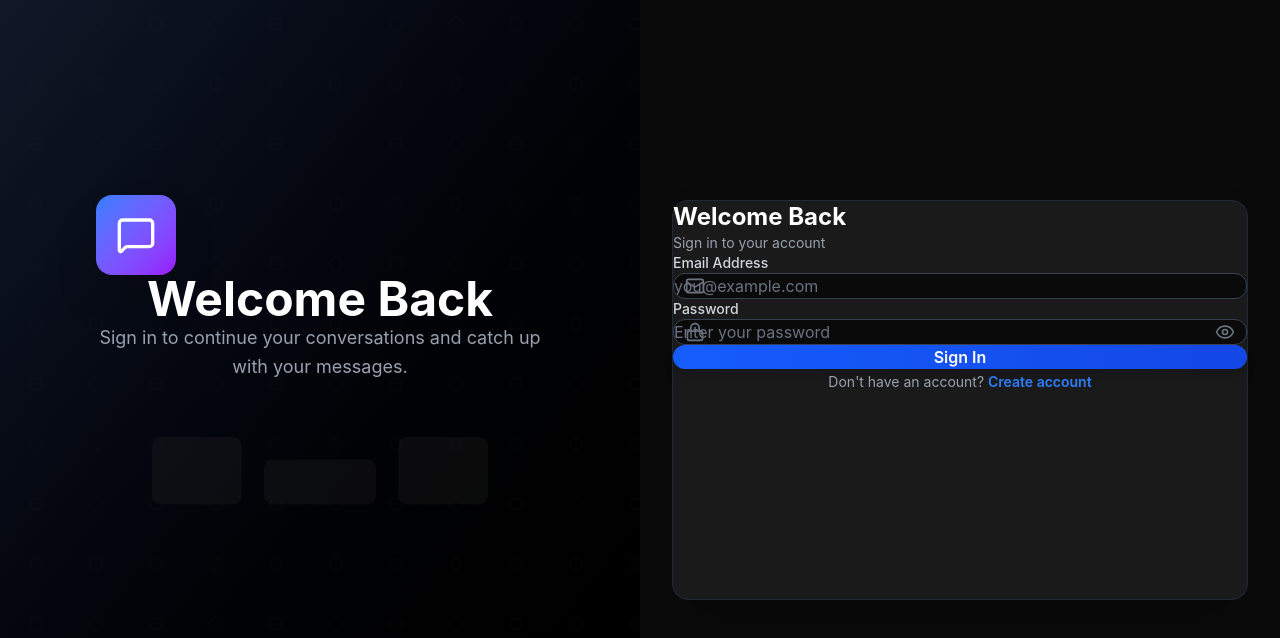
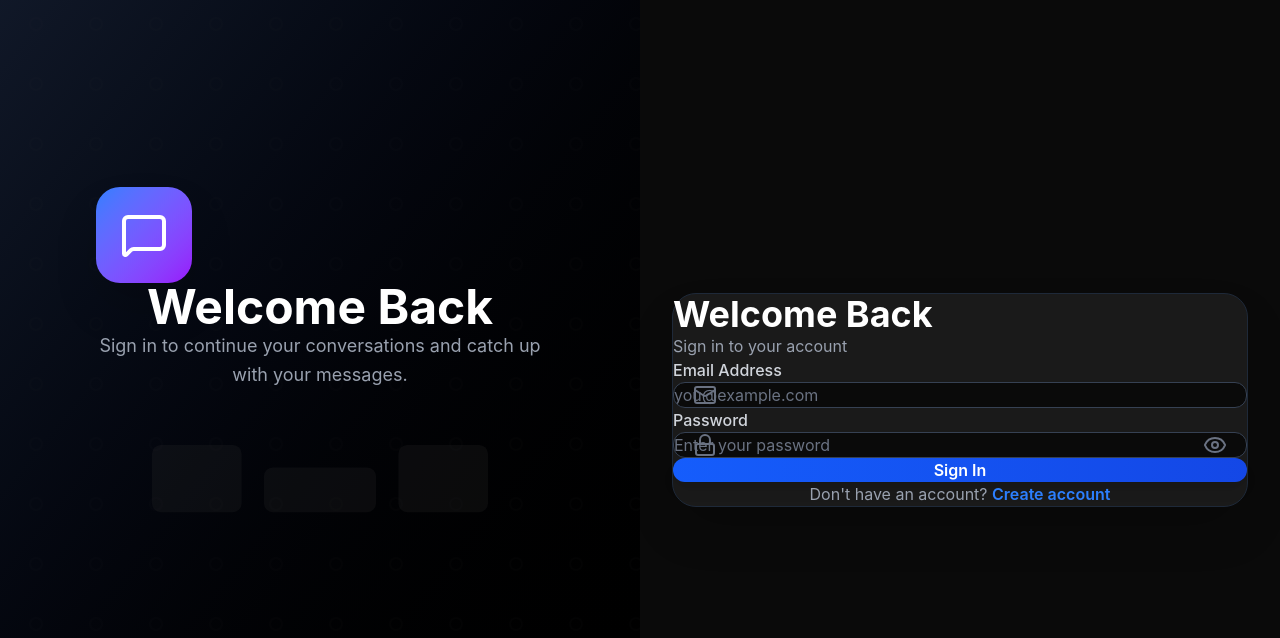
Before and after one commit to coder-Yash886/Chatify, a React app in the folder Frontend/: page / in a window 1280 px wide. Shown: the top 638 px of the page. Built offline with nearby package versions, Linux system fonts and the light colour scheme; no server answers; the HTML template or start-up script is replaced by a standard one.

Commit message:
Fixed the register and login form size

```diff
--- a/Frontend/src/pages/Auth.tsx
+++ b/Frontend/src/pages/Auth.tsx
@@ -142,11 +142,11 @@ const Auth: React.FC = () => {
           {step === 'credentials' ? (
             <>
               <div className="mb-8">
-                <div className="w-20 h-20 bg-gradient-to-br from-blue-500 to-purple-600 rounded-2xl mx-auto flex items-center justify-center shadow-2xl">
-                  <MessageSquare className="w-10 h-10 text-white" strokeWidth={2} />
+                <div className="w-24 h-24 bg-gradient-to-br from-blue-500 to-purple-600 rounded-3xl mx-auto flex items-center justify-center shadow-2xl">
+                  <MessageSquare className="w-12 h-12 text-white" strokeWidth={2} />
                 </div>
               </div>
-              <h1 className="text-5xl font-bold text-white mb-4">
+              <h1 className="text-5xl font-bold text-white mb-6">
                 Welcome {mode === 'login' ? 'Back' : 'to Chatify'}
               </h1>
               <p className="text-gray-400 text-lg leading-relaxed">
@@ -165,11 +165,11 @@ const Auth: React.FC = () => {
           ) : (
             <>
               <div className="mb-8">
-                <div className="w-20 h-20 bg-gradient-to-br from-green-500 to-emerald-600 rounded-2xl mx-auto flex items-center justify-center shadow-2xl">
-                  <Mail className="w-10 h-10 text-white" strokeWidth={2} />
+                <div className="w-24 h-24 bg-gradient-to-br from-green-500 to-emerald-600 rounded-3xl mx-auto flex items-center justify-center shadow-2xl">
+                  <Mail className="w-12 h-12 text-white" strokeWidth={2} />
                 </div>
               </div>
-              <h1 className="text-4xl font-bold text-white mb-4">
+              <h1 className="text-5xl font-bold text-white mb-6">
                 Check Your Email
               </h1>
               <p className="text-gray-400 text-lg">
@@ -181,112 +181,118 @@ const Auth: React.FC = () => {
       </div>
 
       {/* Right Panel - Auth Form */}
-      <div className="flex-1 flex items-center justify-center p-8 ">
-        <div className="w-full  max-w-xl">
+      <div className="flex-1 flex items-center justify-center p-8">
+        <div className="w-full max-w-xl"> {/* Changed from max-w-md to max-w-xl for bigger form */}
           {/* Logo for mobile */}
           <div className="lg:hidden mb-8 text-center">
-            <div className="w-16 h-16 bg-gradient-to-br from-blue-500 to-purple-600 rounded-2xl mx-auto flex items-center justify-center shadow-2xl mb-4">
-              <MessageSquare className="w-8 h-8 text-white" strokeWidth={2} />
+            <div className="w-20 h-20 bg-gradient-to-br from-blue-500 to-purple-600 rounded-2xl mx-auto flex items-center justify-center shadow-2xl mb-4">
+              <MessageSquare className="w-10 h-10 text-white" strokeWidth={2} />
             </div>
-            <h2 className="text-2xl font-bold text-white">Chatify</h2>
+            <h2 className="text-3xl font-bold text-white">Chatify</h2>
           </div>
 
-          <div className="bg-[#1a1a1a] rounded-2xl p-8 shadow-2xl border border-gray-800 min-h-[400px]">
+          {/* Main Form Container - Bigger Size */}
+          <div className="bg-[#1a1a1a] rounded-3xl p-10 shadow-2xl border border-gray-800">
             {step === 'credentials' ? (
               <>
-                <div className="mb-8">
-                  <h2 className="text-2xl font-bold text-white mb-2">
+                {/* Header */}
+                <div className="mb-10">
+                  <h2 className="text-4xl font-bold text-white mb-3">
                     {mode === 'login' ? 'Welcome Back' : 'Create Account'}
                   </h2>
-                  <p className="text-gray-400 text-sm">
+                  <p className="text-gray-400 text-base">
                     {mode === 'login'
                       ? 'Sign in to your account'
-                      : 'Get started with Chatty'}
+                      : 'Get started with Chatify'}
                   </p>
                 </div>
 
-                <div className="space-y-9">
+                {/* Form Fields - Bigger Inputs */}
+                <div className="space-y-6">
                   {mode === 'register' && (
                     <div>
-                      <label className="block text-sm font-medium text-gray-300 mb-4">
+                      <label className="block text-base font-medium text-gray-300 mb-3">
                         Full Name
                       </label>
                       <div className="relative">
-                        <User className="absolute left-3 top-1/2 -translate-y-1/2 w-5 h-5 text-gray-500" />
+                        <User className="absolute left-5 top-1/2 -translate-y-1/2 w-6 h-6 text-gray-500" />
                         <input
                           type="text"
                           value={username}
                           onChange={(e) => setUsername(e.target.value)}
                           placeholder="John Doe"
-                          className="w-full pl-11 pr-4 py-6 bg-[#0a0a0a] border border-gray-700 rounded-xl text-white placeholder-gray-500 focus:outline-none focus:ring-2 focus:ring-blue-500 focus:border-transparent transition"
+                          className="w-full pl-14 pr-5 py-4 text-base bg-[#0a0a0a] border border-gray-700 rounded-xl text-white placeholder-gray-500 focus:outline-none focus:ring-2 focus:ring-blue-500 focus:border-transparent transition"
                         />
                       </div>
                     </div>
                   )}
 
                   <div>
-                    <label className="block text-sm font-medium text-gray-300 mb-2">
+                    <label className="block text-base font-medium text-gray-300 mb-3">
                       Email Address
                     </label>
                     <div className="relative">
-                      <Mail className="absolute left-3 top-1/2 -translate-y-1/2 w-5 h-5 text-gray-500" />
+                      <Mail className="absolute left-5 top-1/2 -translate-y-1/2 w-6 h-6 text-gray-500" />
                       <input
                         type="email"
                         value={email}
                         onChange={(e) => setEmail(e.target.value)}
                         placeholder="you@example.com"
-                        className="w-full pl-11 pr-4 py-6 bg-[#0a0a0a] border border-gray-700 rounded-xl text-white placeholder-gray-500 focus:outline-none focus:ring-2 focus:ring-blue-500 focus:border-transparent transition"
+                        className="w-full pl-14 pr-5 py-4 text-base bg-[#0a0a0a] border border-gray-700 rounded-xl text-white placeholder-gray-500 focus:outline-none focus:ring-2 focus:ring-blue-500 focus:border-transparent transition"
                       />
                     </div>
                   </div>
 
                   <div>
-                    <label className="block text-sm font-medium text-gray-300 mb-2">
+                    <label className="block text-base font-medium text-gray-300 mb-3">
                       Password
                     </label>
                     <div className="relative">
-                      <Lock className="absolute left-3 top-1/2 -translate-y-1/2 w-5 h-5 text-gray-500" />
+                      <Lock className="absolute left-5 top-1/2 -translate-y-1/2 w-6 h-6 text-gray-500" />
                       <input
                         type={showPassword ? 'text' : 'password'}
                         value={password}
                         onChange={(e) => setPassword(e.target.value)}
                         placeholder="Enter your password"
-                        className="w-full pl-11 pr-11 py-6 bg-[#0a0a0a] border border-gray-700 rounded-xl text-white placeholder-gray-500 focus:outline-none focus:ring-2 focus:ring-blue-500 focus:border-transparent transition"
+                        className="w-full pl-14 pr-14 py-4 text-base bg-[#0a0a0a] border border-gray-700 rounded-xl text-white placeholder-gray-500 focus:outline-none focus:ring-2 focus:ring-blue-500 focus:border-transparent transition"
                       />
                       <button
                         type="button"
                         onClick={() => setShowPassword(!showPassword)}
-                        className="absolute right-3 top-1/2 -translate-y-1/2 text-gray-500 hover:text-gray-300"
+                        className="absolute right-5 top-1/2 -translate-y-1/2 text-gray-500 hover:text-gray-300 transition"
                       >
-                        {showPassword ? <EyeOff className="w-5 h-5" /> : <Eye className="w-5 h-5" />}
+                        {showPassword ? <EyeOff className="w-6 h-6" /> : <Eye className="w-6 h-6" />}
                       </button>
                     </div>
                   </div>
 
+                  {/* Error/Success Messages */}
                   {error && (
-                    <div className="bg-red-500/10 border border-red-500/30 text-red-400 px-4 py-3 rounded-xl text-sm">
+                    <div className="bg-red-500/10 border border-red-500/30 text-red-400 px-5 py-4 rounded-xl text-base">
                       {error}
                     </div>
                   )}
 
                   {message && (
-                    <div className="bg-green-500/10 border border-green-500/30 text-green-400 px-4 py-3 rounded-xl text-sm">
+                    <div className="bg-green-500/10 border border-green-500/30 text-green-400 px-5 py-4 rounded-xl text-base">
                       {message}
                     </div>
                   )}
 
+                  {/* Submit Button */}
                   <button
                     onClick={handleSubmitCredentials}
                     disabled={loading}
-                    className="w-full bg-gradient-to-r from-blue-600 to-blue-700 text-white py-3 rounded-xl font-semibold hover:from-blue-700 hover:to-blue-800 transition disabled:opacity-50 disabled:cursor-not-allowed shadow-lg"
+                    className="w-full bg-gradient-to-r from-blue-600 to-blue-700 text-white py-4 rounded-xl text-base font-semibold hover:from-blue-700 hover:to-blue-800 transition disabled:opacity-50 disabled:cursor-not-allowed shadow-lg mt-2"
                   >
                     {loading ? 'Processing...' : mode === 'register' ? 'Create Account' : 'Sign In'}
                   </button>
 
-                  <div className="text-center mt-6">
+                  {/* Switch Mode */}
+                  <div className="text-center pt-6">
                     <button
                       onClick={switchMode}
-                      className="text-sm text-gray-400 hover:text-white transition"
+                      className="text-base text-gray-400 hover:text-white transition"
                     >
                       {mode === 'login'
                         ? "Don't have an account? "
@@ -300,11 +306,12 @@ const Auth: React.FC = () => {
               </>
             ) : (
               <>
-                <div className="text-center mb-8">
-                  <h3 className="text-2xl font-bold text-white mb-2">
+                {/* OTP Verification */}
+                <div className="text-center mb-10">
+                  <h3 className="text-3xl font-bold text-white mb-3">
                     Verify Your Email
                   </h3>
-                  <p className="text-gray-400 text-sm">
+                  <p className="text-gray-400 text-base">
                     Enter the 6-digit code sent to
                     <br />
                     <span className="font-medium text-blue-400">{email}</span>
@@ -319,28 +326,28 @@ const Auth: React.FC = () => {
                 />
 
                 {error && (
-                  <div className="mt-4 bg-red-500/10 border border-red-500/30 text-red-400 px-4 py-3 rounded-xl text-sm text-center">
+                  <div className="mt-6 bg-red-500/10 border border-red-500/30 text-red-400 px-5 py-4 rounded-xl text-base text-center">
                     {error}
                   </div>
                 )}
 
                 {message && (
-                  <div className="mt-4 bg-green-500/10 border border-green-500/30 text-green-400 px-4 py-3 rounded-xl text-sm text-center">
+                  <div className="mt-6 bg-green-500/10 border border-green-500/30 text-green-400 px-5 py-4 rounded-xl text-base text-center">
                     {message}
                   </div>
                 )}
 
-                <div className="flex gap-3 mt-6">
+                <div className="flex gap-4 mt-8">
                   <button
                     onClick={() => setStep('credentials')}
-                    className="flex-1 bg-gray-800 text-gray-300 py-3 rounded-xl font-medium hover:bg-gray-700 transition"
+                    className="flex-1 bg-gray-800 text-gray-300 py-4 rounded-xl text-base font-medium hover:bg-gray-700 transition"
                   >
                     Change Email
                   </button>
                   <button
                     onClick={handleResendOTP}
                     disabled={loading}
-                    className="flex-1 bg-blue-600/20 text-blue-400 py-3 rounded-xl font-medium hover:bg-blue-600/30 transition disabled:opacity-50"
+                    className="flex-1 bg-blue-600/20 text-blue-400 py-4 rounded-xl text-base font-medium hover:bg-blue-600/30 transition disabled:opacity-50"
                   >
                     Resend Code
                   </button>
```
